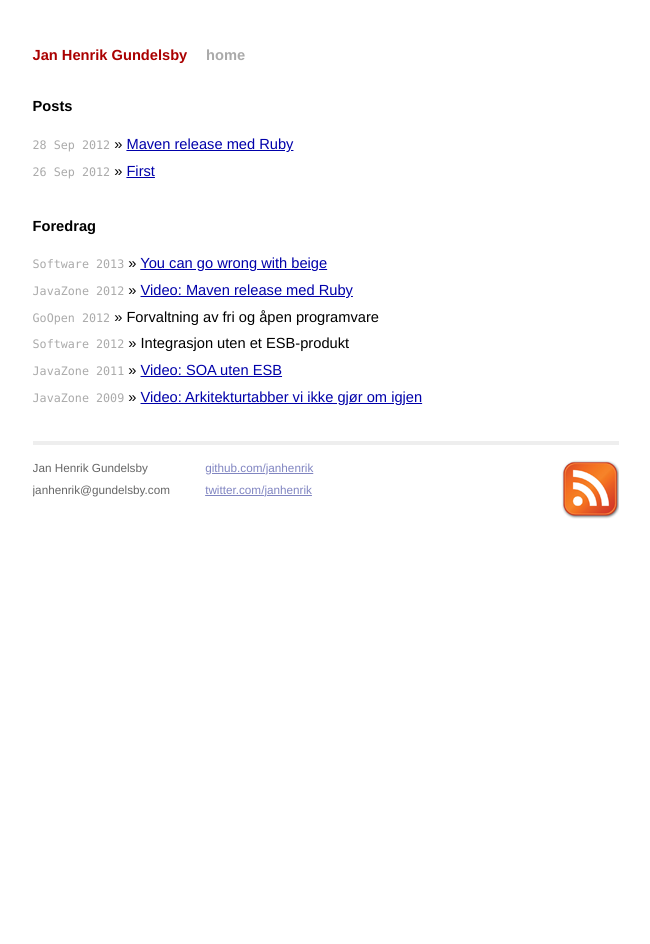
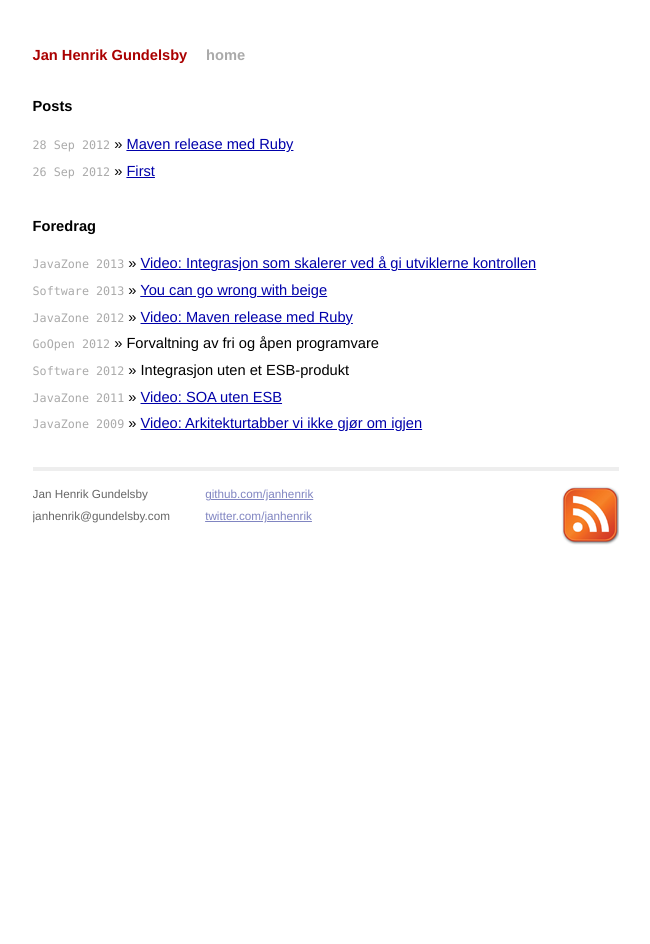
Before and after one commit to janhenrik/janhenrik.github.com, a Jekyll site: the page built from index.html, in a window 1280 px wide. Shown: the whole page, without its empty margins (314-964 px from the left). Built offline with Jekyll 4.4.1, drawn with Linux system fonts in a browser that asks for light colours; Markdown is read by kramdown in place of the engine named in the settings.

Commit message:
Lagt inn JZ2013

```diff
--- a/index.html
+++ b/index.html
@@ -14,6 +14,7 @@ title: Jan Henrik Gundelsby
 
  <h1>Foredrag</h1>
   <ul class="posts">
+    <li><span>JavaZone 2013</span> &raquo; <a href="http://vimeo.com/74415652">Video: Integrasjon som skalerer ved å gi utviklerne kontrollen</a></li>
     <li><span>Software 2013</span> &raquo; <a href="http://software.dnd.no/nb/sessions/you-can-go-wrong-beige">You can go wrong with beige</a></li>
     <li><span>JavaZone 2012</span> &raquo; <a href="http://vimeo.com/49381224">Video: Maven release med Ruby</a></li>
     <li><span>GoOpen 2012</span> &raquo; Forvaltning av fri og åpen programvare</li>
```
